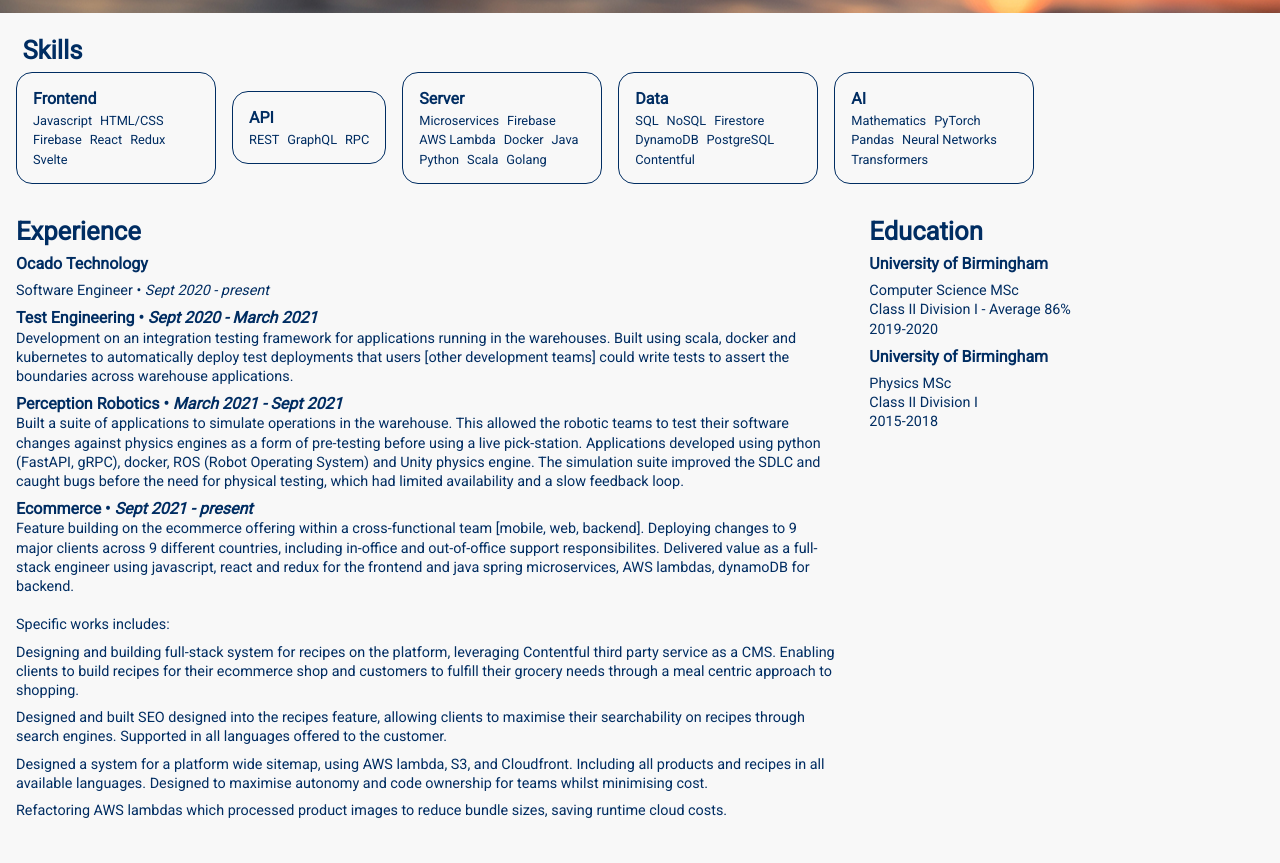
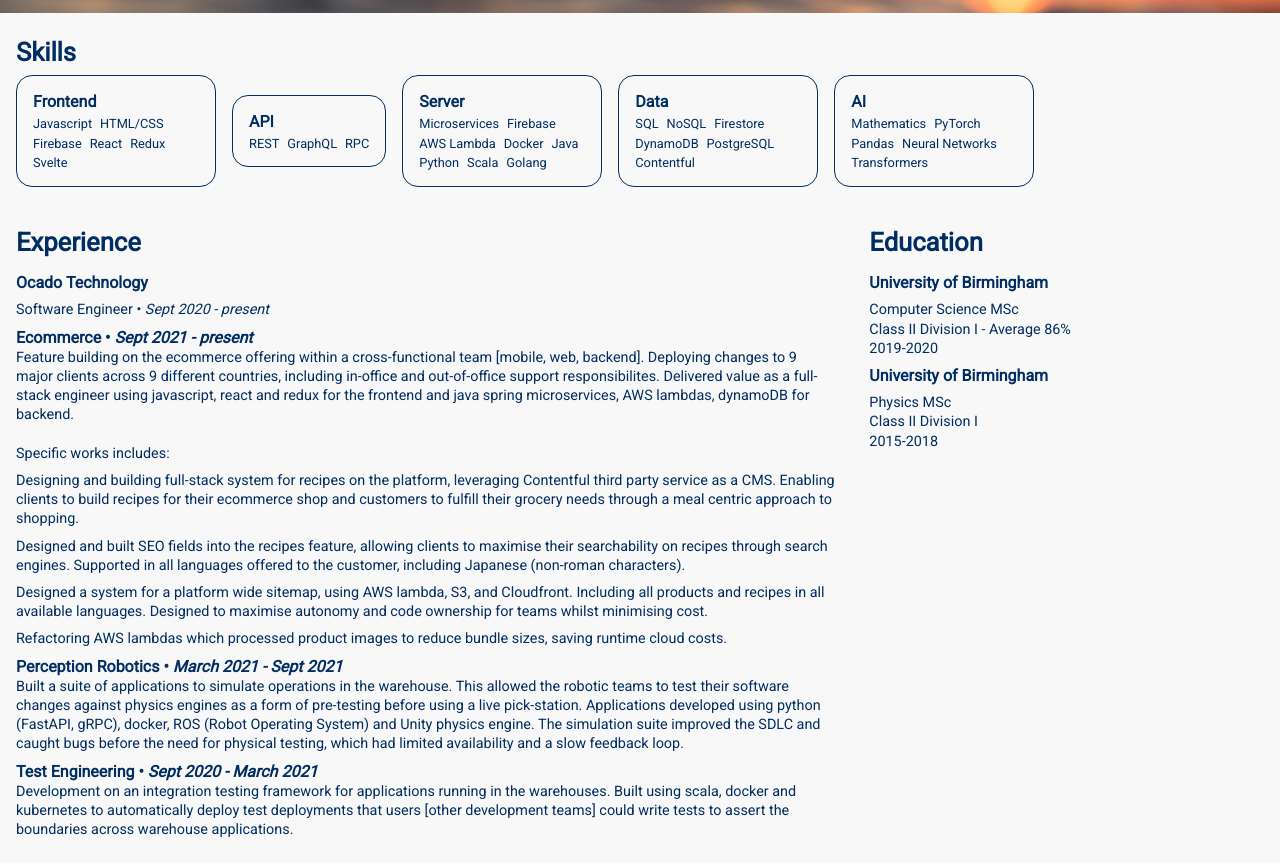
Before and after one commit to devon-brazier/devon-brazier.github.io, a plain HTML site: page index.html in a window 1280 px wide. Shown: the part 214-1077 px from the top of the page. Drawn offline with Linux system fonts and the light colour scheme.

Commit message:
Re-arrange content

```diff
--- a/index.html
+++ b/index.html
@@ -149,39 +149,6 @@
                 <li>
                   <p>
                     <span class="bold-span"
-                      >Test Engineering &#x2022;
-                      <em>Sept 2020 - March 2021</em></span
-                    >
-                    <br />
-                    Development on an integration testing framework for
-                    applications running in the warehouses. Built using scala,
-                    docker and kubernetes to automatically deploy test
-                    deployments that users [other development teams] could write
-                    tests to assert the boundaries across warehouse
-                    applications.
-                  </p>
-                </li>
-                <li>
-                  <p>
-                    <span class="bold-span"
-                      >Perception Robotics &#x2022;
-                      <em>March 2021 - Sept 2021</em></span
-                    >
-                    <br />
-                    Built a suite of applications to simulate operations in the
-                    warehouse. This allowed the robotic teams to test their
-                    software changes against physics engines as a form of
-                    pre-testing before using a live pick-station. Applications
-                    developed using python (FastAPI, gRPC), docker, ROS (Robot
-                    Operating System) and Unity physics engine. The simulation
-                    suite improved the SDLC and caught bugs before the need for
-                    physical testing, which had limited availability and a slow
-                    feedback loop.
-                  </p>
-                </li>
-                <li>
-                  <p>
-                    <span class="bold-span"
                       >Ecommerce &#x2022; <em>Sept 2021 - present</em></span
                     >
                     <br />
@@ -206,10 +173,11 @@
                       needs through a meal centric approach to shopping.
                     </li>
                     <li>
-                      Designed and built SEO designed into the recipes feature,
+                      Designed and built SEO fields into the recipes feature,
                       allowing clients to maximise their searchability on
                       recipes through search engines. Supported in all languages
-                      offered to the customer.
+                      offered to the customer, including Japanese (non-roman
+                      characters).
                     </li>
                     <li>
                       Designed a system for a platform wide sitemap, using AWS
@@ -225,6 +193,38 @@
                   </ul>
                 </li>
               </ul>
+            </li>
+
+            <li>
+              <p>
+                <span class="bold-span"
+                  >Perception Robotics &#x2022;
+                  <em>March 2021 - Sept 2021</em></span
+                >
+                <br />
+                Built a suite of applications to simulate operations in the
+                warehouse. This allowed the robotic teams to test their software
+                changes against physics engines as a form of pre-testing before
+                using a live pick-station. Applications developed using python
+                (FastAPI, gRPC), docker, ROS (Robot Operating System) and Unity
+                physics engine. The simulation suite improved the SDLC and
+                caught bugs before the need for physical testing, which had
+                limited availability and a slow feedback loop.
+              </p>
+            </li>
+            <li>
+              <p>
+                <span class="bold-span"
+                  >Test Engineering &#x2022;
+                  <em>Sept 2020 - March 2021</em></span
+                >
+                <br />
+                Development on an integration testing framework for applications
+                running in the warehouses. Built using scala, docker and
+                kubernetes to automatically deploy test deployments that users
+                [other development teams] could write tests to assert the
+                boundaries across warehouse applications.
+              </p>
             </li>
           </ul>
         </div>
--- a/style.css
+++ b/style.css
@@ -73,7 +73,7 @@
 
 .box h2 {
   font-size: 1.6rem;
-  margin: 0.4rem;
+  margin: 0.5rem 0;
 }
 
 .box:first-child {
@@ -89,7 +89,7 @@
 @media only screen and (max-width: 768px) {
   .box:nth-child(3) {
     grid-column: 1 / 3;
-    grid-row: 2 / 3;
+    grid-row: 3 / 4;
   }
 }
 
@@ -107,10 +107,6 @@
   display: flex;
   flex-direction: column;
   justify-content: space-evenly;
-}
-
-.vertical-box h2 {
-  margin: 0;
 }
 
 .vertical-box h3 {
```
